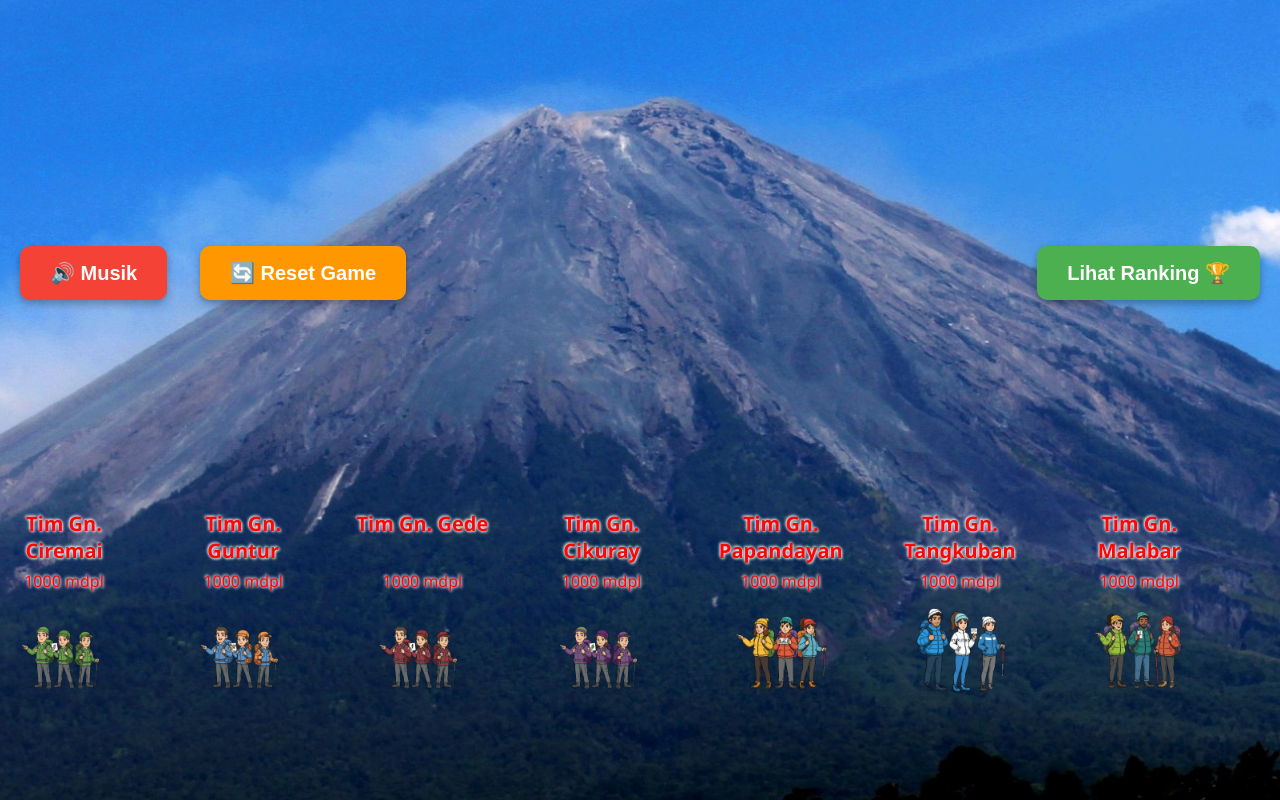
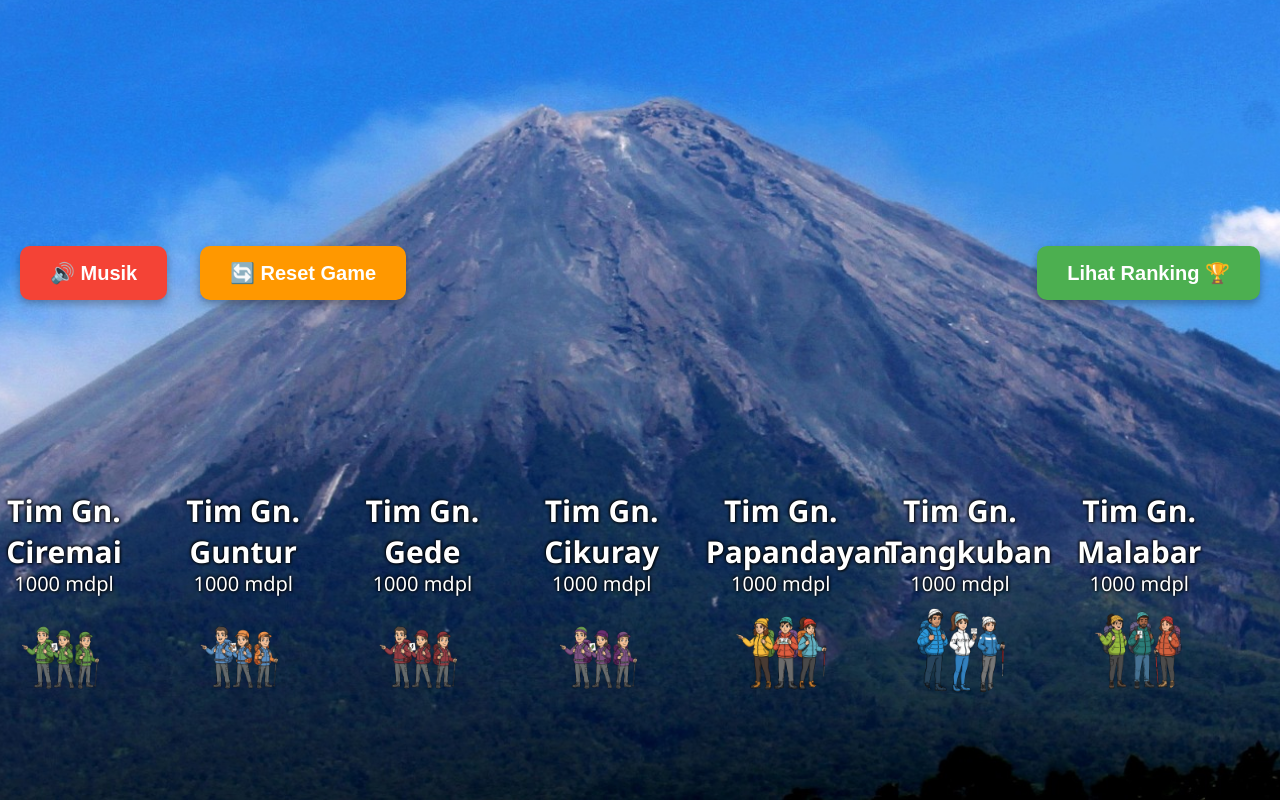
Before and after one commit to bagussurya26/rakorwil_nov_25, a plain HTML site: page index.html in a window 1280 px wide. Shown: the part 480-1280 px from the top of the page. Drawn offline with Linux system fonts and the light colour scheme.

Commit message:
Update style.css

```diff
--- a/style.css
+++ b/style.css
@@ -70,23 +70,23 @@ body {
     left: 50%;
     transform: translateX(-50%);
 
-    font-size: 20px;
+    font-size: 30px;
     font-weight: bold;
-    color: rgb(255, 5, 5);
-    text-shadow: 1px 1px 3px white, -1px -1px 3px white;
+    color: rgb(255, 255, 255);
+    text-shadow: 1px 1px 3px rgb(0, 0, 0), -1px -1px 3px rgb(0, 0, 0);
     pointer-events: none;
     z-index: 12;
 }
 
 /* Posisi Nama di atas Ikon */
 .peserta-label.name {
-    top: -90px;
+    top: -110px;
 }
 
 /* Posisi MDPL di bawah Nama */
 .peserta-label.mdpl {
     top: -30px;
-    font-size: 16px;
+    font-size: 20px;
     font-weight: normal;
 }
 
```
